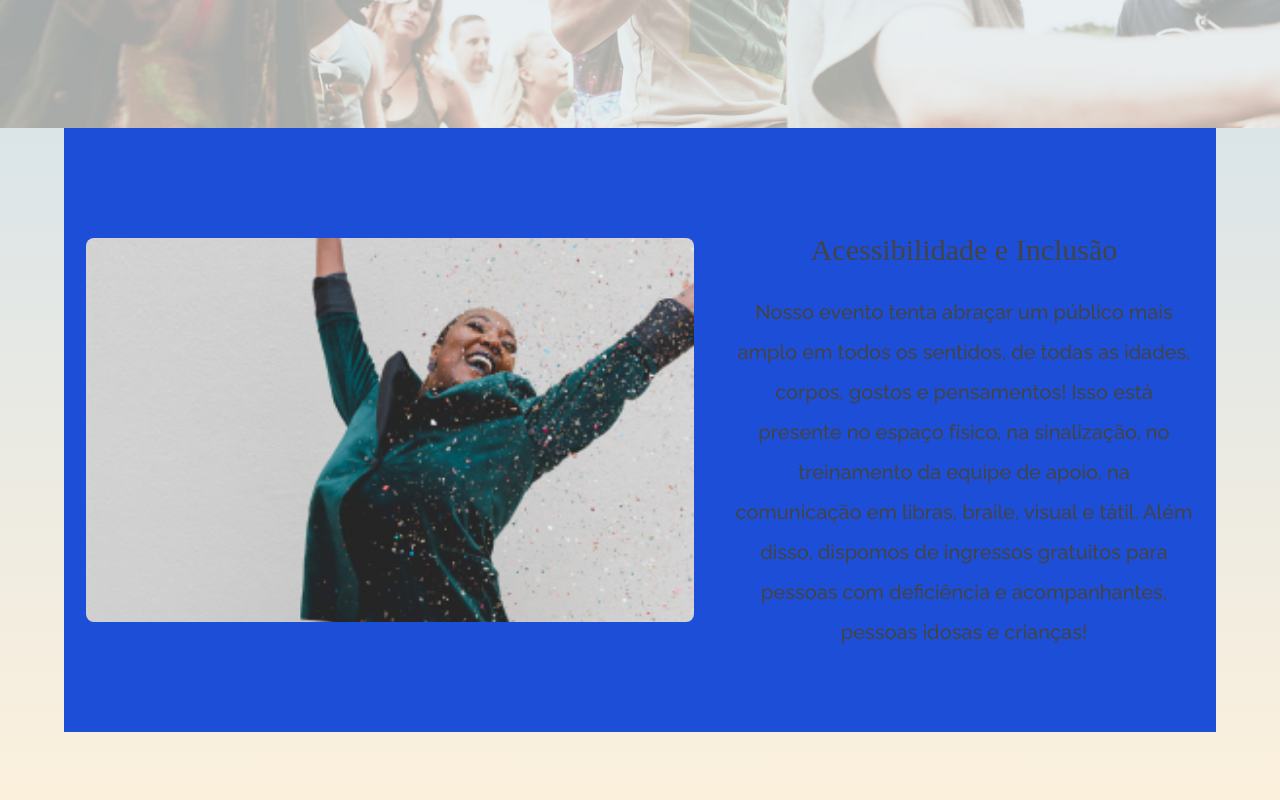
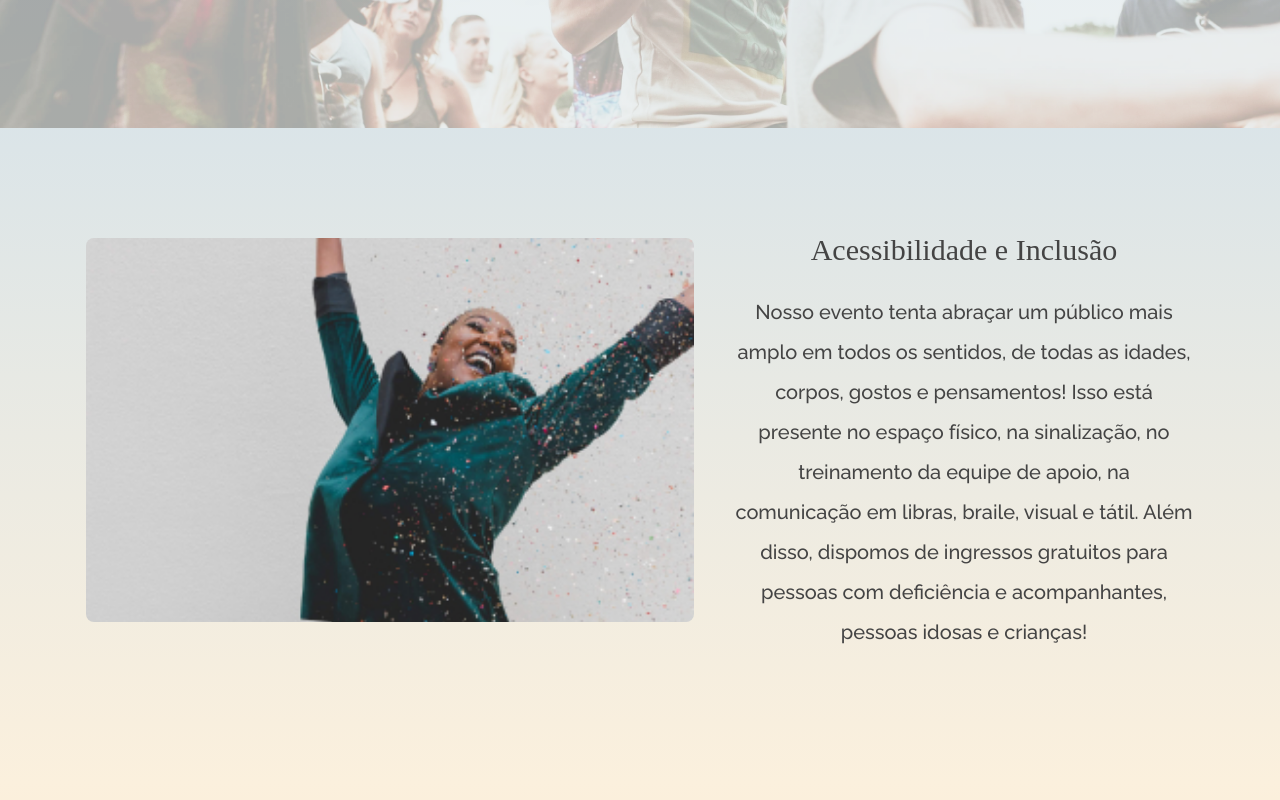
Before and after one commit to kellysondias/codechella, a React (Vite) app: page /experiencia in a window 1280 px wide. Shown: the part 360-1160 px from the top of the page. Built offline with nearby package versions, Linux system fonts and the light colour scheme; a web font is replaced by a local one.

Commit message:
Update "Card"

```diff
--- a/src/components/Card/index.tsx
+++ b/src/components/Card/index.tsx
@@ -25,7 +25,7 @@ export const Card: React.FC<Props> = ({
 
   return (
     <div
-      className={`flex flex-wrap justify-center items-center mx-16 py-20 max-[1257px]:py-8 [&:nth-child(2)]:bg-blue-700`}
+      className={`flex flex-wrap justify-center items-center mx-16 py-20 max-[1257px]:py-8 ${listStyle}`}
     >
       <ImageRenderer customImage={image} />
       <div className="card-text lg:w-[40%]">
```
